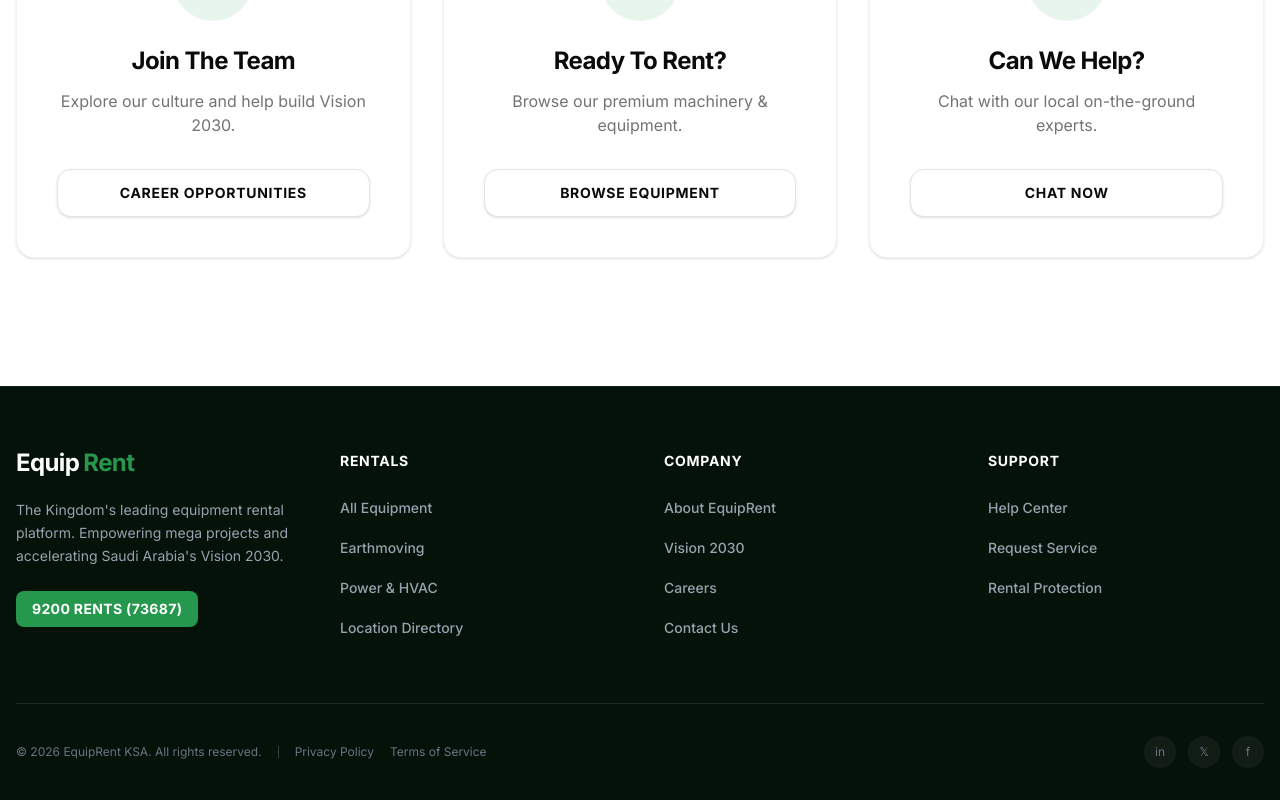
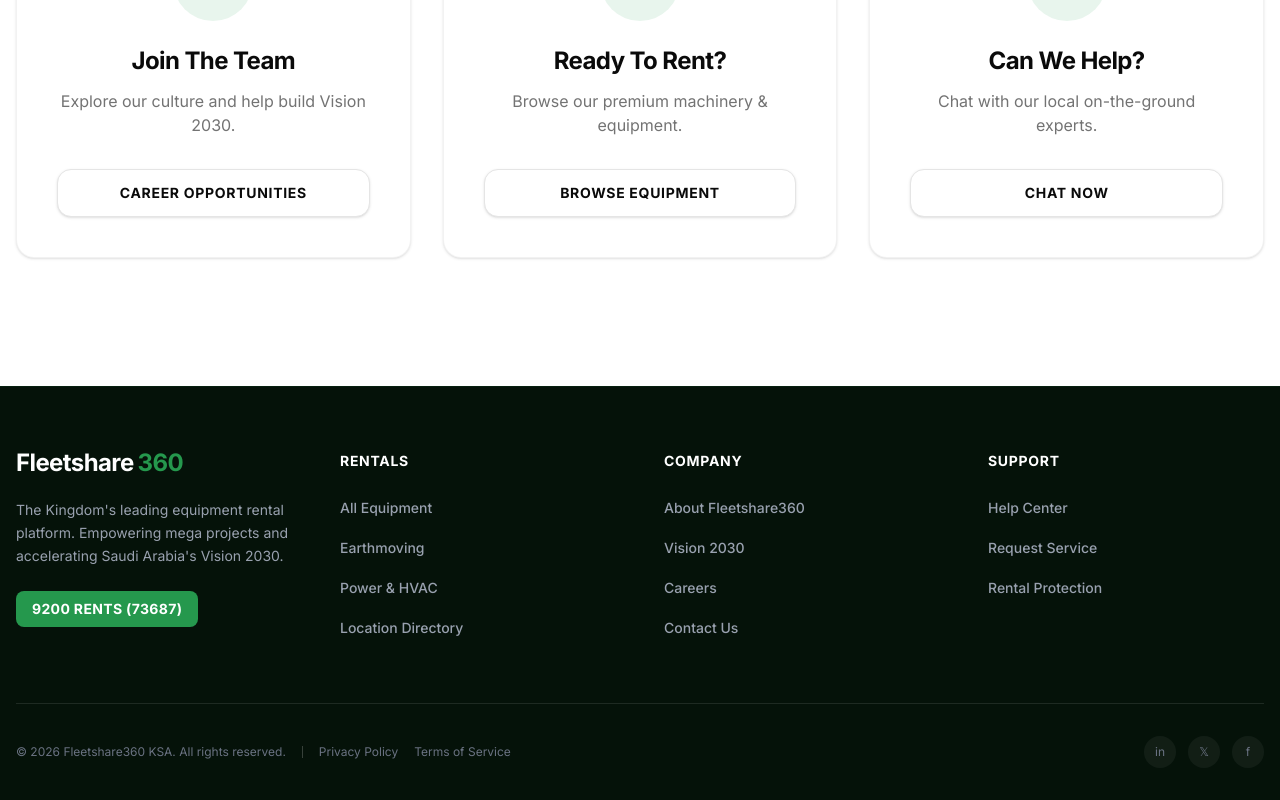
Before and after one commit to awaneesh-anzney/equipmentrent, a Next.js app: page / in a window 1280 px wide. Shown: the part 1982-2782 px from the top of the page. Built offline with nearby package versions, Linux system fonts and the light colour scheme.

Commit message:
feat: Introduce foundational UI components, authentication pages, and cart functionality, along with global styling and a location context.

```diff
--- a/src/app/(auth)/login/page.tsx
+++ b/src/app/(auth)/login/page.tsx
@@ -3,7 +3,7 @@
 import { Metadata } from 'next'
 
 export const metadata: Metadata = {
-  title: 'Login - EquipmentRent',
+  title: 'Login - Fleetshare360',
   description: 'Sign in to your account',
 }
 
--- a/src/app/(auth)/signup/page.tsx
+++ b/src/app/(auth)/signup/page.tsx
@@ -3,7 +3,7 @@
 import { Metadata } from 'next'
 
 export const metadata: Metadata = {
-  title: 'Sign Up - EquipmentRent',
+  title: 'Sign Up - Fleetshare360',
   description: 'Create a new account',
 }
 
--- a/src/app/account/page.tsx
+++ b/src/app/account/page.tsx
@@ -2,7 +2,7 @@
 import { Metadata } from "next";
 
 export const metadata: Metadata = {
-    title: "Your Account | EquipmentRent",
+    title: "Your Account | Fleetshare360",
     description: "Manage your rentals, view order history, and control your account settings.",
 };
 
--- a/src/app/globals.css
+++ b/src/app/globals.css
@@ -56,7 +56,7 @@
   --popover: oklch(1 0 0);
   --popover-foreground: oklch(0.145 0 0);
   --primary: oklch(0.6 0.15 150);
-  /* EquipmentRent Orange */
+  /* Fleetshare360 Orange */
   --primary-foreground: oklch(0.985 0 0);
   --secondary: oklch(0.97 0 0);
   --secondary-foreground: oklch(0.205 0 0);
@@ -91,7 +91,7 @@
   --popover: oklch(0.205 0 0);
   --popover-foreground: oklch(0.985 0 0);
   --primary: oklch(0.6 0.15 150);
-  /* EquipmentRent Orange */
+  /* Fleetshare360 Orange */
   --primary-foreground: oklch(0.985 0 0);
   --secondary: oklch(0.269 0 0);
   --secondary-foreground: oklch(0.985 0 0);
--- a/src/app/layout.tsx
+++ b/src/app/layout.tsx
@@ -9,7 +9,7 @@
 });
 
 export const metadata: Metadata = {
-  title: "EquipRent | Equipment Rental in Saudi Arabia",
+  title: "Fleetshare360 | Equipment Rental in Saudi Arabia",
   description: "The leading equipment rental platform powering Saudi Arabia's Vision 2030 and mega projects.",
   icons: {
     icon: "/icon.svg",
--- a/src/app/rent/cart/page.tsx
+++ b/src/app/rent/cart/page.tsx
@@ -42,7 +42,7 @@
                         </div>
                         <div className="hidden md:block w-px h-8 bg-border/50 mx-4" />
                         <div className="flex items-center gap-2 text-sm md:text-base font-semibold text-muted-foreground">
-                            New to EquipmentRent?
+                            New to Fleetshare360?
                             <Link href="/signup" className="text-primary hover:text-primary/80 transition-colors font-bold underline underline-offset-4 decoration-primary/30 hover:decoration-primary">Create account</Link>
                         </div>
                     </div>
--- a/src/components/cart/CartSummary.tsx
+++ b/src/components/cart/CartSummary.tsx
@@ -97,7 +97,7 @@
                         </div>
                         <div className="w-full h-px bg-border/50" />
                         <div>
-                            New to EquipmentRent?
+                            New to Fleetshare360?
                             <Link href="/signup" className="text-primary hover:text-primary/80 font-bold ml-1 transition-colors underline-offset-4 hover:underline">Create account</Link>
                         </div>
                     </div>
--- a/src/components/layout/Footer.tsx
+++ b/src/components/layout/Footer.tsx
@@ -12,7 +12,7 @@
         { label: "Location Directory", href: "/locations" },
     ],
     Company: [
-        { label: "About EquipRent", href: "/about" },
+        { label: "About Fleetshare360", href: "/about" },
         { label: "Vision 2030", href: "/vision-2030" },
         { label: "Careers", href: "/careers" },
         { label: "Contact Us", href: "/contact" },
@@ -32,7 +32,7 @@
                     <div>
                         <Link href="/" className="inline-block mb-6">
                             <span className="font-extrabold text-2xl tracking-tight leading-none text-white flex items-center gap-1">
-                                Equip<span className="text-primary">Rent</span>
+                                Fleetshare<span className="text-primary">360</span>
                             </span>
                         </Link>
                         <p className="text-gray-400 text-sm mb-6 max-w-xs leading-relaxed">
@@ -68,7 +68,7 @@
 
                 <div className="border-t border-white/10 pt-8 flex flex-col md:flex-row justify-between items-center text-xs text-gray-500 gap-4">
                     <div className="flex flex-col md:flex-row items-center md:items-start gap-4">
-                        <span>© {new Date().getFullYear()} EquipRent KSA. All rights reserved.</span>
+                        <span>© {new Date().getFullYear()} Fleetshare360 KSA. All rights reserved.</span>
                         <div className="hidden md:block w-px h-3 bg-white/20 self-center"></div>
                         <div className="flex gap-4">
                             <Link href="/privacy" className="hover:text-white transition-colors">Privacy Policy</Link>
--- a/src/components/layout/Navbar.tsx
+++ b/src/components/layout/Navbar.tsx
@@ -58,7 +58,7 @@
                     </svg>
                     <div className="flex flex-col">
                         <span className="font-extrabold text-xl tracking-tight leading-none text-foreground flex items-center gap-1">
-                            Equip<span className="text-primary">Rent</span>
+                            Fleetshare<span className="text-primary">360</span>
                         </span>
                     </div>
                 </Link>
--- a/src/contexts/LocationContext.tsx
+++ b/src/contexts/LocationContext.tsx
@@ -14,7 +14,7 @@
 
     // Optional: Persist to localStorage
     useEffect(() => {
-        const stored = localStorage.getItem("equipmentRent_location");
+        const stored = localStorage.getItem("fleetshare360_location");
         if (stored) {
             setSelectedLocation(stored);
         }
@@ -22,7 +22,7 @@
 
     const handleSetLocation = (location: string) => {
         setSelectedLocation(location);
-        localStorage.setItem("equipmentRent_location", location);
+        localStorage.setItem("fleetshare360_location", location);
     };
 
     return (
```
